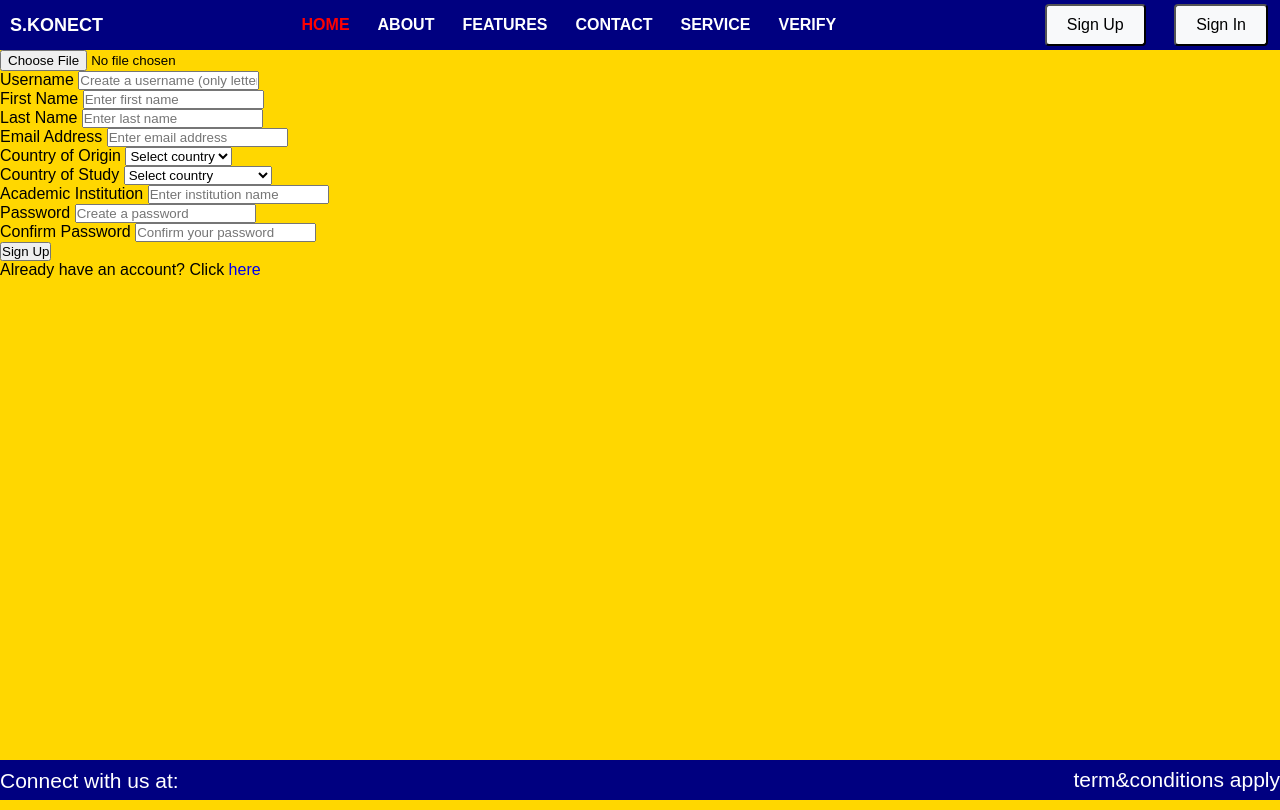
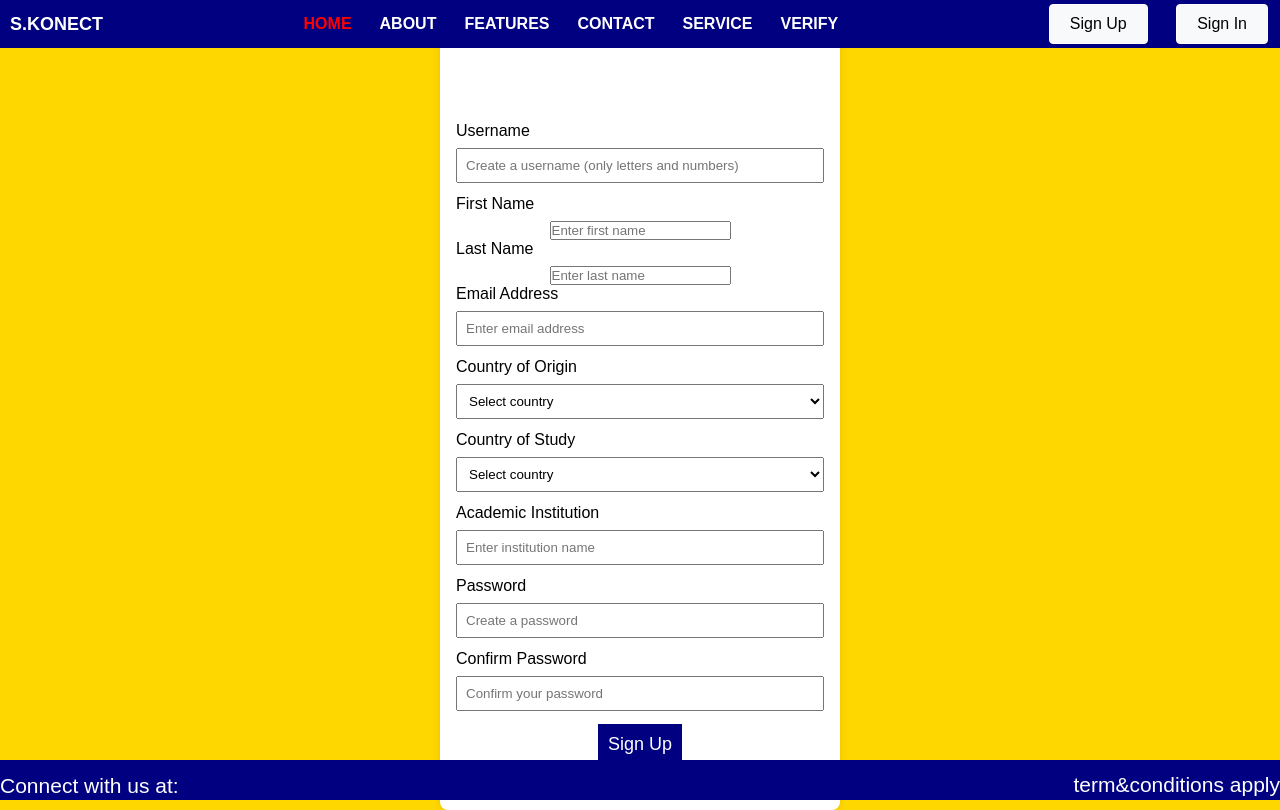
Before and after one commit to Elai5/studentkk, a Django app: page /signup in a window 1280 px wide. Run offline with Django 4.2, Linux system fonts and the light colour scheme; some web fonts are replaced.

Commit message:
updated forms view, centered it by adding new section

```diff
--- a/mysite/static/css/base.css
+++ b/mysite/static/css/base.css
@@ -272,3 +272,70 @@ footer p {
       text-align: start;
     }
   }
+#formy{
+    display: flex;
+  align-items: center;
+  justify-content: center;
+  height: 90vh;
+}
+form {
+    max-width: 400px;
+    width: 100%;
+    text-align: center;
+    width: 500px;
+    background-color: #fff; /* Set your desired background color for the form */
+    padding: 16px;
+    box-sizing: border-box;
+    border-radius: 8px;
+    box-shadow: 0 0 10px rgba(0, 0, 0, 0.1);
+  }
+  label {
+    display: block;
+    margin-bottom: 8px;
+    text-align: start;
+  }
+  .image-upload-container {
+    position: relative;
+    margin-bottom: 12px;
+    width: 100px;
+    height: 100px;
+    border-radius: 50%;
+    overflow: hidden;
+    margin: auto;
+  }
+
+  .image-preview {
+    width: 100%;
+    height: 100%;
+    border-radius: 50%;
+  }
+  input[type="file"] {
+    position: absolute;
+    top: 0;
+    left: 0;
+    width: 100%;
+    height: 100%;
+    opacity: 0;
+    cursor: pointer;
+  }
+  #username, #fullname, #email, #country, #location, #institution, #pass1, #pass2, #password{
+    width: 100%;
+    padding: 8px;
+    margin-bottom: 12px;
+    box-sizing: border-box;
+  }
+  button {
+    background-color: navy;
+    color: #fff;
+    padding: 10px;
+    border: 1px solid white;
+    cursor: pointer;
+    font-size: 18px;
+  }
+  button:hover {
+    background-color: #2980b9;
+    border: 1px solid navy;
+  }
+  p {
+    margin-top: 10px;
+  }
--- a/mysite/templates/authentication/homepage.html
+++ b/mysite/templates/authentication/homepage.html
@@ -7,7 +7,6 @@
     <div class="profile">
         <div class="text">
             <h1>Students Konnect!</h1>
-            <p>Hello bradley</p>
             <p>Forge Connections Beyond Borders: Connect with students from your home country who are navigating the same foreign city.</p>
             <div class="button">
                 <button type="button"><a href="">Learn More</a></button>
@@ -15,7 +14,7 @@
         </div>
     </div>
     <div class="prof-pic">
-        {% comment %} <img src="{% static 'image/going.jpg' %}" alt="" style="width: 100%; height: 100%;"> {% endcomment %}
+        <img src="{% static 'images/going.jpg' %}" alt="Students Konnect" style="width: 100%; height: 100%;">
     </div>
 </section>
 {% endblock %}
--- a/mysite/templates/authentication/signin.html
+++ b/mysite/templates/authentication/signin.html
@@ -3,7 +3,7 @@
 {% block title %}Sign In{% endblock %}
 
 {% block content %}
-<section>
+<section id="formy">
     <form action="/signin" method="post" enctype="multipart/form-data">
         {% csrf_token %}
         <div class="image-upload-container">
--- a/mysite/templates/authentication/signup.html
+++ b/mysite/templates/authentication/signup.html
@@ -3,7 +3,7 @@
 {% block title %}Sign Up{% endblock %}
 
 {% block content %}
-<section>
+<section id="formy">
     <form action="/signup" method="post" id="signup-form">
         {% csrf_token %}
         <div class="image-upload-container">
```
Also changed, not shown: mysite/static/image/going.jpg (deleted), mysite/static/image/happy.jpg (deleted), mysite/static/image/pexels-keira-burton-6146931.jpg (deleted), mysite/static/image/pexels-zaid-mohammed-10001013.jpg (deleted), mysite/static/images/gurl.jpeg (renamed from mysite/static/image/gurl.jpeg), mysite/templates/authentication/index.html (line endings or trailing spaces), 9 other files.
